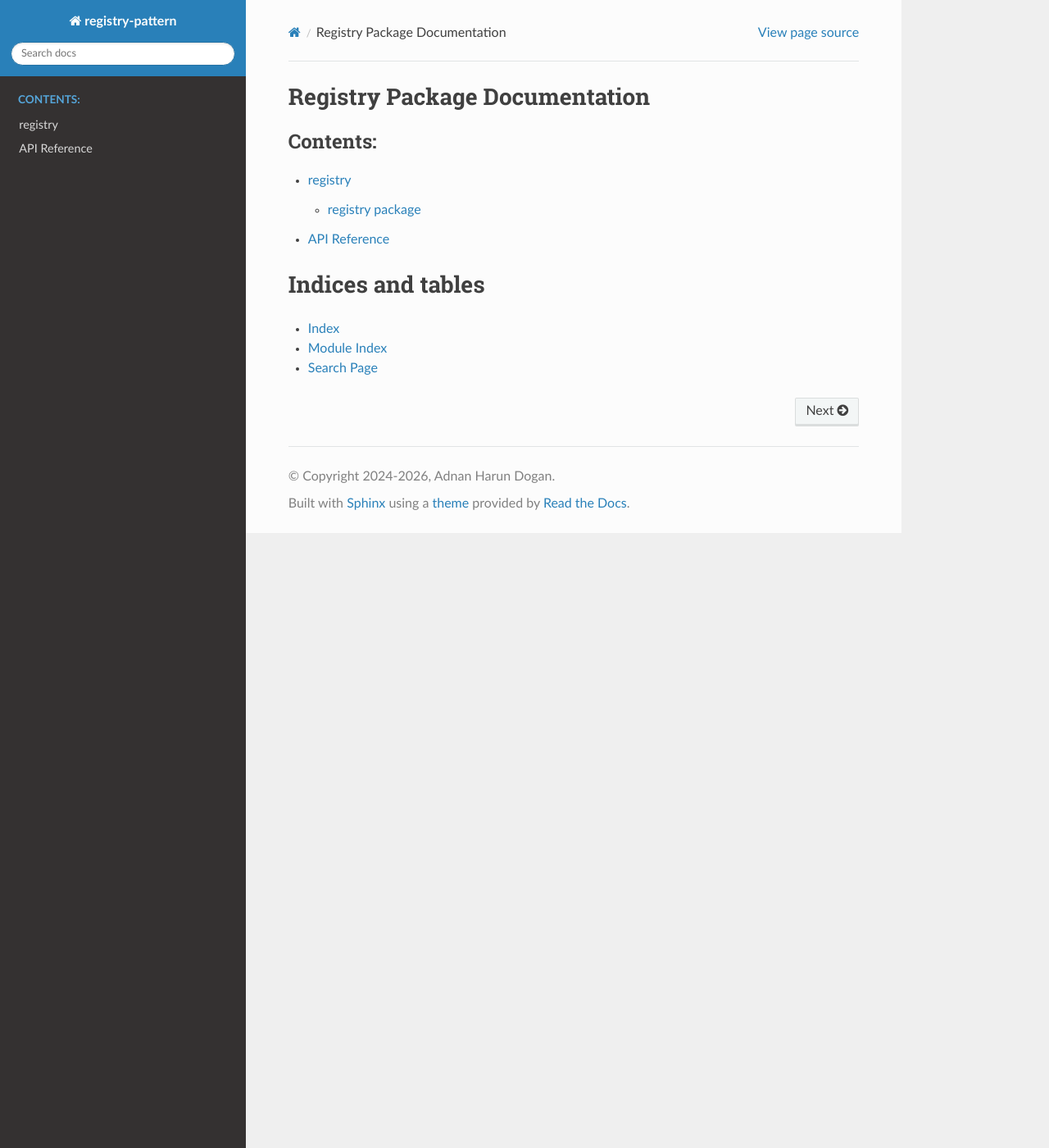
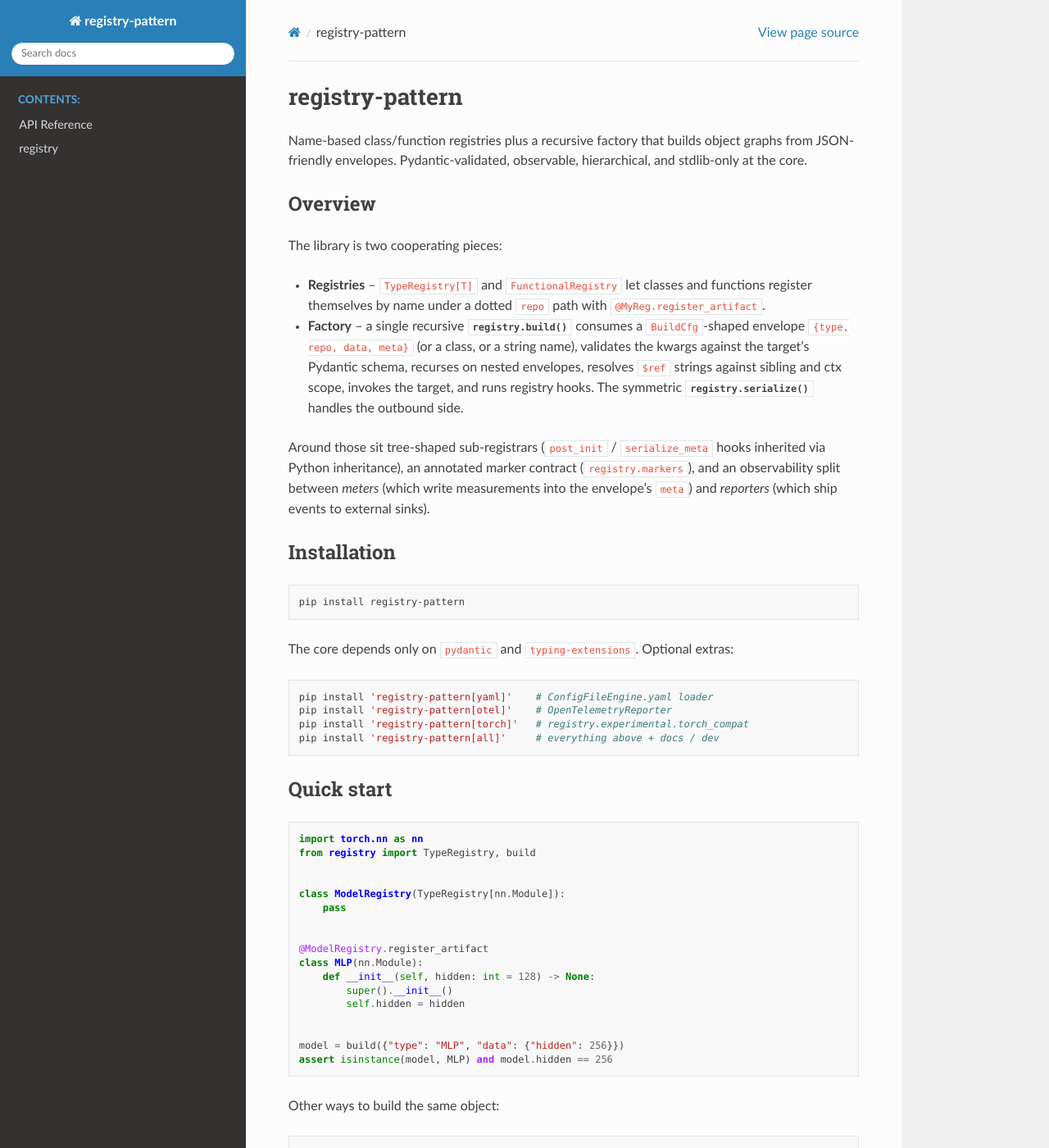
Before and after one commit to adnanhd/registry-pattern, a Sphinx documentation site: the page built from docs/autodoc/source/index.rst, in a window 1280 px wide and 1400 px high. Shown: the whole window at 82% size. Built offline with Sphinx 7.4.7 and the Read the Docs theme 3.1.0, drawn with Linux system fonts in a browser that asks for light colours; some of the changed text lies outside the part shown.

Commit message:
docs: flesh out landing page with overview, install, and quickstart

```diff
--- a/docs/autodoc/source/index.rst
+++ b/docs/autodoc/source/index.rst
@@ -1,15 +1,106 @@
-Registry Package Documentation
-===============================
+registry-pattern
+================
+
+Name-based class/function registries plus a recursive factory that builds
+object graphs from JSON-friendly envelopes. Pydantic-validated, observable,
+hierarchical, and stdlib-only at the core.
+
+Overview
+--------
+
+The library is two cooperating pieces:
+
+- **Registries** -- ``TypeRegistry[T]`` and ``FunctionalRegistry`` let classes
+  and functions register themselves by name under a dotted ``repo`` path with
+  ``@MyReg.register_artifact``.
+- **Factory** -- a single recursive :func:`registry.build` consumes a
+  ``BuildCfg``-shaped envelope ``{type, repo, data, meta}`` (or a class, or a
+  string name), validates the kwargs against the target's Pydantic schema,
+  recurses on nested envelopes, resolves ``$ref`` strings against sibling and
+  ctx scope, invokes the target, and runs registry hooks. The symmetric
+  :func:`registry.serialize` handles the outbound side.
+
+Around those sit tree-shaped sub-registrars (``post_init`` / ``serialize_meta``
+hooks inherited via Python inheritance), an annotated marker contract
+(``registry.markers``), and an observability split between *meters* (which
+write measurements into the envelope's ``meta``) and *reporters* (which ship
+events to external sinks).
+
+Installation
+------------
+
+.. code-block:: bash
+
+   pip install registry-pattern
+
+The core depends only on ``pydantic`` and ``typing-extensions``. Optional
+extras:
+
+.. code-block:: bash
+
+   pip install 'registry-pattern[yaml]'    # ConfigFileEngine.yaml loader
+   pip install 'registry-pattern[otel]'    # OpenTelemetryReporter
+   pip install 'registry-pattern[torch]'   # registry.experimental.torch_compat
+   pip install 'registry-pattern[all]'     # everything above + docs / dev
+
+Quick start
+-----------
+
+.. code-block:: python
+
+   import torch.nn as nn
+   from registry import TypeRegistry, build
+
+
+   class ModelRegistry(TypeRegistry[nn.Module]):
+       pass
+
+
+   @ModelRegistry.register_artifact
+   class MLP(nn.Module):
+       def __init__(self, hidden: int = 128) -> None:
+           super().__init__()
+           self.hidden = hidden
+
+
+   model = build({"type": "MLP", "data": {"hidden": 256}})
+   assert isinstance(model, MLP) and model.hidden == 256
+
+Other ways to build the same object:
+
+.. code-block:: python
+
+   build(MLP, {"hidden": 256}, validator="python")   # class + kwargs dict
+   build(MLP, "hidden: 256\n", validator="yaml")       # class + raw YAML
+   build("MLP", {"hidden": 256})                        # string name + kwargs
+
+And the round-trip back out:
+
+.. code-block:: python
+
+   from registry import serialize
+
+   env = serialize(model, serializator="python")   # -> {"type": ..., "data": ...}
+   yaml = serialize(model, serializator="yaml")      # YAML of the envelope
+   json = serialize(model, serializator="json")      # JSON of the envelope
+
+Documentation
+-------------
+
+- :doc:`api` -- the public entry points re-exported from the top-level
+  ``registry`` package.
+- :doc:`modules` -- per-module reference for the full package.
 
 .. toctree::
+   :hidden:
    :maxdepth: 2
    :caption: Contents:
 
+   api
    modules
-   api
 
 Indices and tables
-==================
+-------------------
 
 * :ref:`genindex`
 * :ref:`modindex`
```
